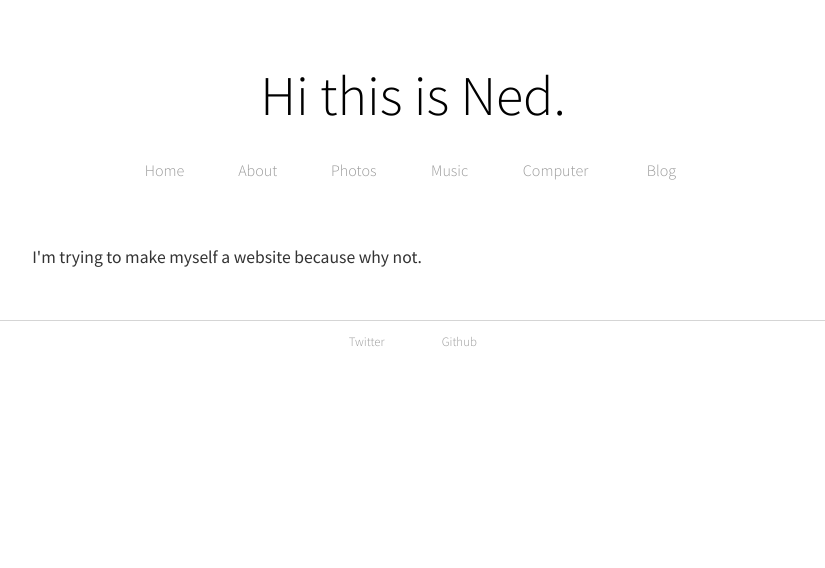
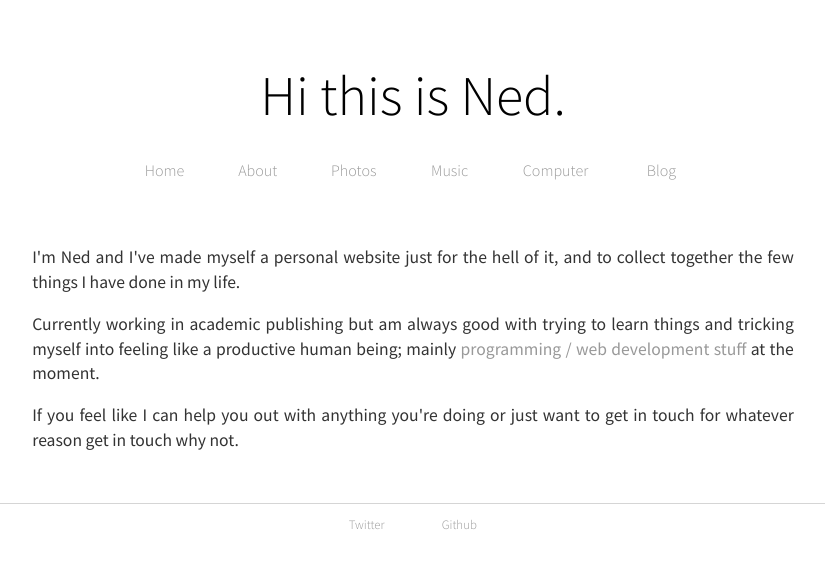
Before and after one commit to thisisned/thisisned.github.io, a Jekyll site: the page built from about/index.html, in a window 1280 px wide. Shown: the top 568 px of the page, without its empty margins (227-1052 px from the left). Built offline with Jekyll 4.4.1, drawn with Linux system fonts in a browser that asks for light colours.

Commit message:
Add about bit

```diff
--- a/about/index.html
+++ b/about/index.html
@@ -3,5 +3,7 @@ layout: default
 title: About
 ---
 <div class="blurb">
-  <p>I'm trying to make myself a website because why not.</p>
+  <p>I'm Ned and I've made myself a personal website just for the hell of it, and to collect together the few things I have done in my life.</p>
+  <p>Currently working in academic publishing but am always good with trying to learn things and tricking myself into feeling like a productive human being; mainly <a href="/computer">programming / web development stuff</a> at the moment.</p>
+  <p>If you feel like I can help you out with anything you're doing or just want to get in touch for whatever reason get in touch why not.</p>
 </div>
```
